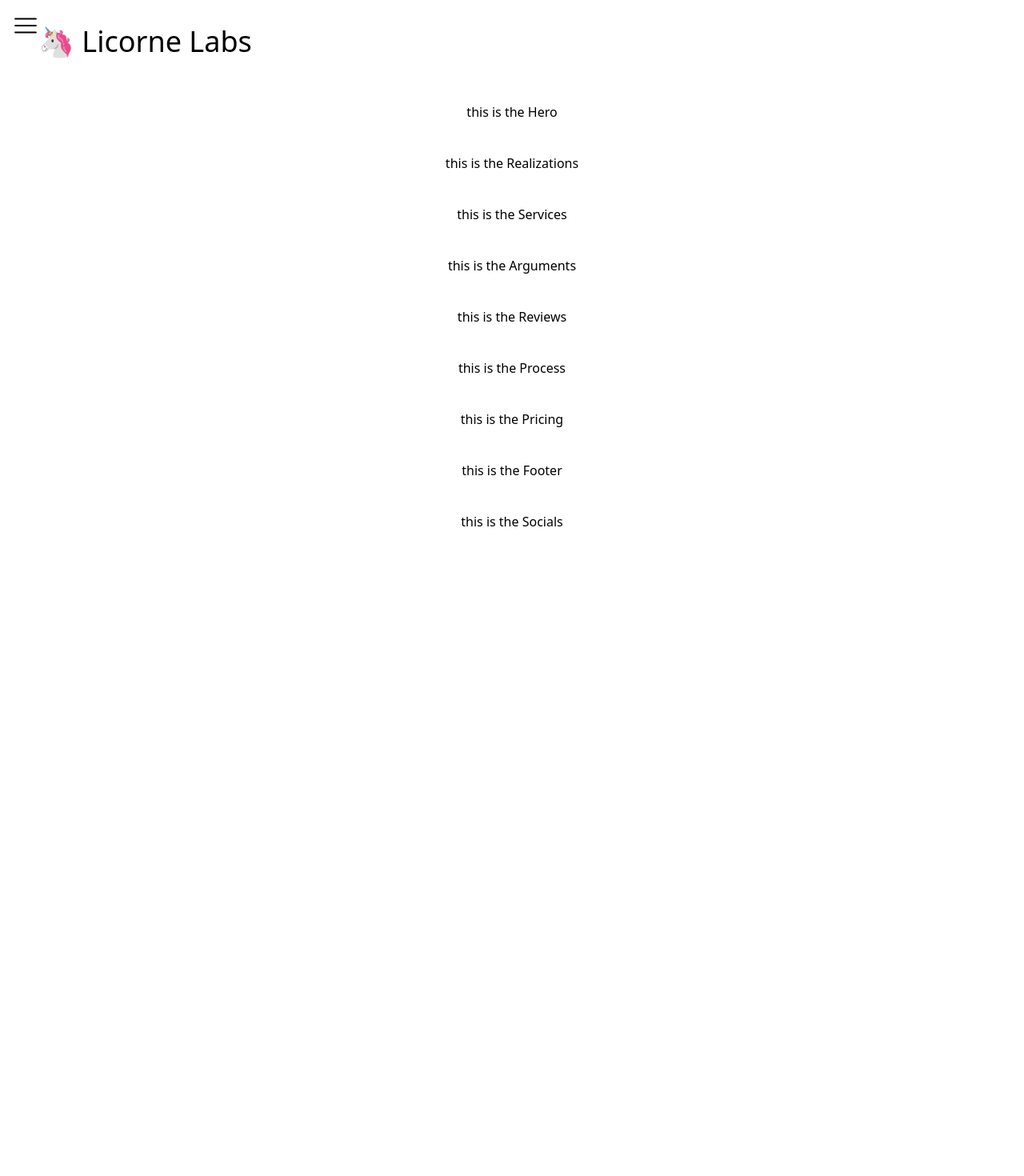
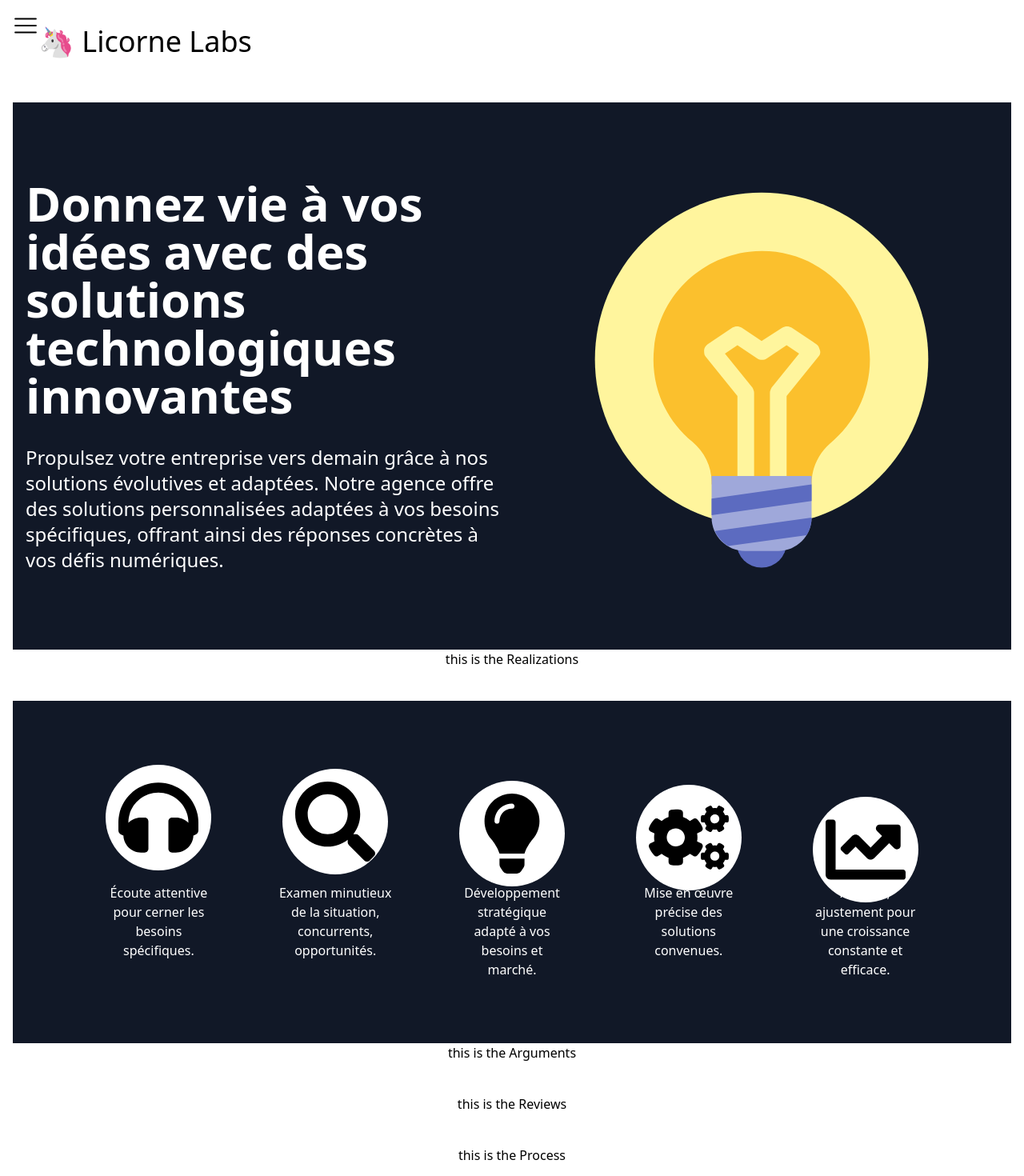
Before and after one commit to code-amin/AgenceX, a React (Create React App) app in the folder agence/: page / in a window 1280 px wide. Shown: the top 1470 px of the page at 80% size. Before the commit the page ends 800 px from the top, so only its background shows below. Built offline with nearby package versions, Linux system fonts and the light colour scheme.

Commit message:
hero/services init

```diff
--- a/agence/src/Hero.js
+++ b/agence/src/Hero.js
@@ -1,9 +1,25 @@
+import { FcIdea } from "react-icons/fc";
+
 const Hero = () => {
-    return (
-      <div className="w-full text-center pb-10">
-        this is the Hero
+  return (
+    <div className="bg-gray-900 text-white py-20 flex flex-wrap items-center">
+      <div className="max-w-md mx-auto md:max-w-2xl md:mx-0 md:w-1/2 md:order-2">
+        <FcIdea className="text-yellow-500" size={500} style={{ margin: "0 auto" }} />
       </div>
-    );
-  }
+      <div className="max-w-md mx-auto md:max-w-2xl md:mx-0 md:w-1/2 md:order-1">
+        <div className="p-4">
+          <h1 className="text-4xl md:text-5xl lg:text-6xl font-bold mb-8">
+            Donnez vie à vos idées avec des solutions technologiques innovantes
+          </h1>
+          <p className="text-lg md:text-xl lg:text-2xl leading-relaxed">
+            Propulsez votre entreprise vers demain grâce à nos solutions évolutives et adaptées.
+            Notre agence offre des solutions personnalisées adaptées à vos besoins spécifiques,
+            offrant ainsi des réponses concrètes à vos défis numériques.
+          </p>
+        </div>
+      </div>
+    </div>
+  );
+};
 
-  export default Hero;
+export default Hero;
--- a/agence/src/Services.js
+++ b/agence/src/Services.js
@@ -1,9 +1,44 @@
+import { FaHeadphones, FaSearch, FaLightbulb, FaCogs, FaChartLine } from "react-icons/fa";
+
 const Services = () => {
-    return (
-      <div className="w-full text-center pb-10">
-        this is the Services
+  return (
+    <div className="py-20 bg-gray-900 " >
+      <div className="container px-4 mx-auto">
+        <div className="grid grid-cols-5 gap-20 max-w-5xl mx-auto">
+          <div className="flex flex-col items-center space-y-4">
+            <div className="rounded-full bg-white p-4">
+              <FaHeadphones size={100} />
+            </div>
+            <p className="text-center text-white">Écoute attentive pour cerner les besoins spécifiques.</p>
+          </div>
+          <div className="flex flex-col items-center space-y-4">
+            <div className="rounded-full bg-white p-4" style={{ transform: 'translateY(5px)' }}>
+              <FaSearch size={100} />
+            </div>
+            <p className="text-center text-white" >Examen minutieux de la situation, concurrents, opportunités.</p>
+          </div>
+          <div className="flex flex-col items-center space-y-4">
+            <div className="rounded-full bg-white p-4" style={{ transform: 'translateY(20px)' }}>
+              <FaLightbulb size={100} />
+            </div>
+            <p className="text-center text-white">Développement stratégique adapté à vos besoins et marché.</p>
+          </div>
+          <div className="flex flex-col items-center space-y-4">
+            <div className="rounded-full bg-white p-4" style={{ transform: 'translateY(25px)' }}>
+              <FaCogs size={100} />
+            </div>
+            <p className="text-center text-white">Mise en œuvre précise des solutions convenues.</p>
+          </div>
+          <div className="flex flex-col items-center space-y-4">
+            <div className="rounded-full bg-white p-4" style={{ transform: 'translateY(40px)' }}>
+              <FaChartLine size={100} />
+            </div>
+            <p className="text-center text-white">Analyse, ajustement pour une croissance constante et efficace.</p>
+          </div>
+        </div>
       </div>
-    );
-  }
+    </div>
+  );
+};
 
-  export default Services;
+export default Services;
```
